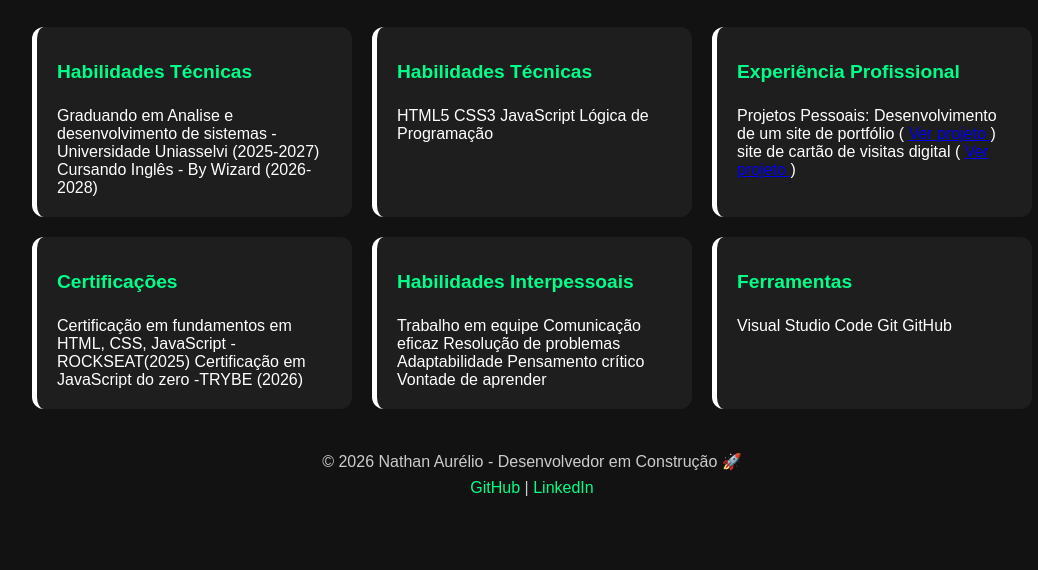
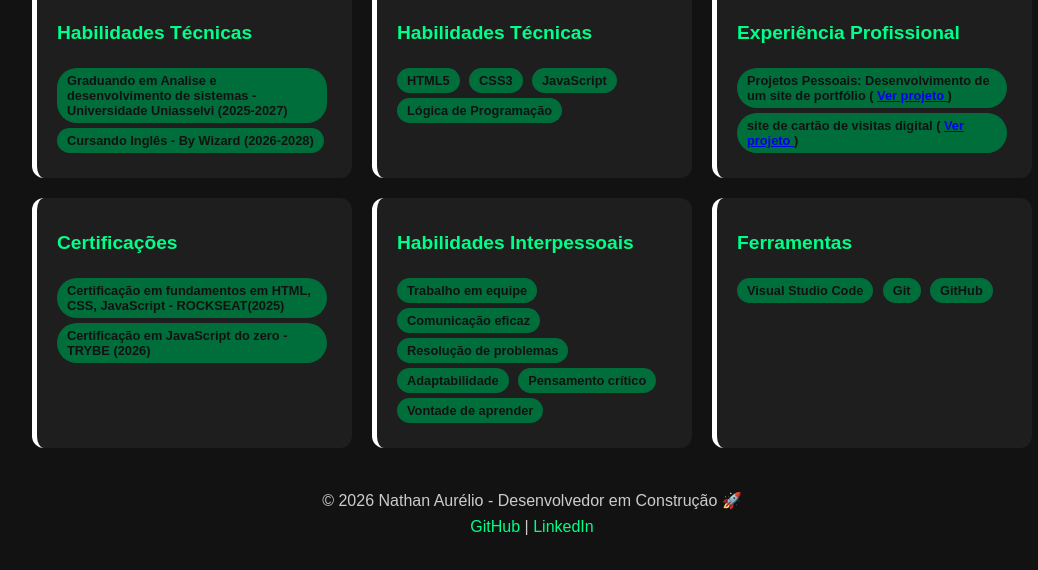
Before and after one commit to nathanaureliodev/meu-curriculo, a plain HTML site: page index.html in a window 1280 px wide. Shown: the part 174-744 px from the top of the page, without its empty margins (108-1146 px from the left). Drawn offline with Linux system fonts and the light colour scheme.

Commit message:
adicionando tag mudando cor

```diff
--- a/style.css
+++ b/style.css
@@ -74,3 +74,26 @@ p {
 
     padding-left: 20px; /* Deixei um espaço para as bolinhas não ficarem grudadas no texto */
 }
+/* Defini o estilo visual das minhas etiquetas de habilidades */
+.tag {
+    /* Escolhi esse verde neon para dar um contraste forte no fundo escuro */
+    background: #006e3b;
+    color: #121212;
+
+    /* Dei um espaçamento interno para o texto não ficar colado na borda */
+    padding: 5px 10px;
+
+    /* Arredondei bastante as bordas para elas ficarem com formato de pílula */
+    border-radius: 20px;
+
+    /* Ajustei o tamanho da fonte para não ocupar muito espaço dentro do card */
+    font-size: 0.8rem;
+    font-weight: bold;
+
+    /* Garanti que elas não fiquem grudadas umas nas outras */
+    margin-right: 5px;
+    margin-bottom: 5px;
+
+    /* Deixei como inline-block para elas fluírem naturalmente uma ao lado da outra */
+    display: inline-block;
+}
```
